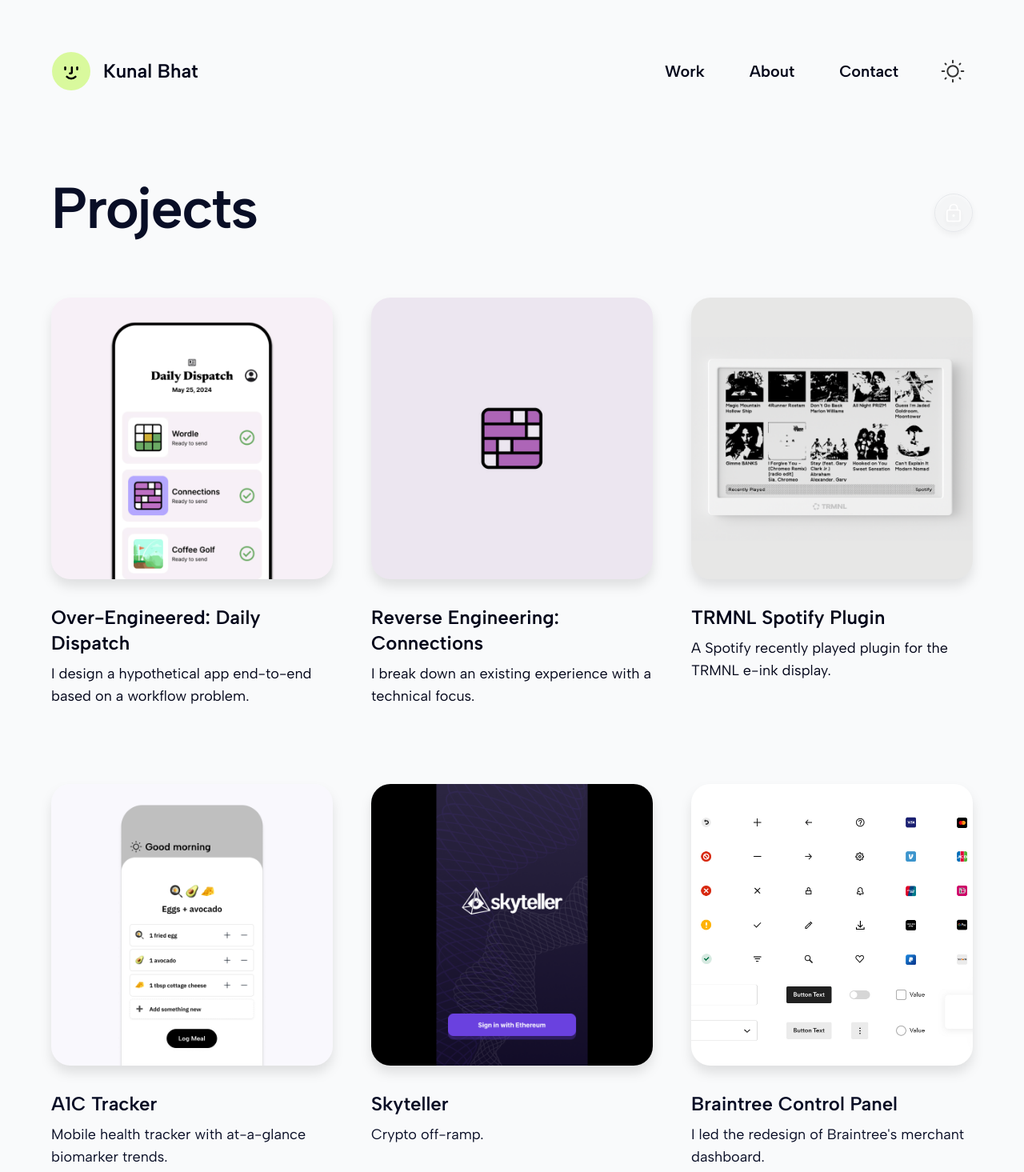
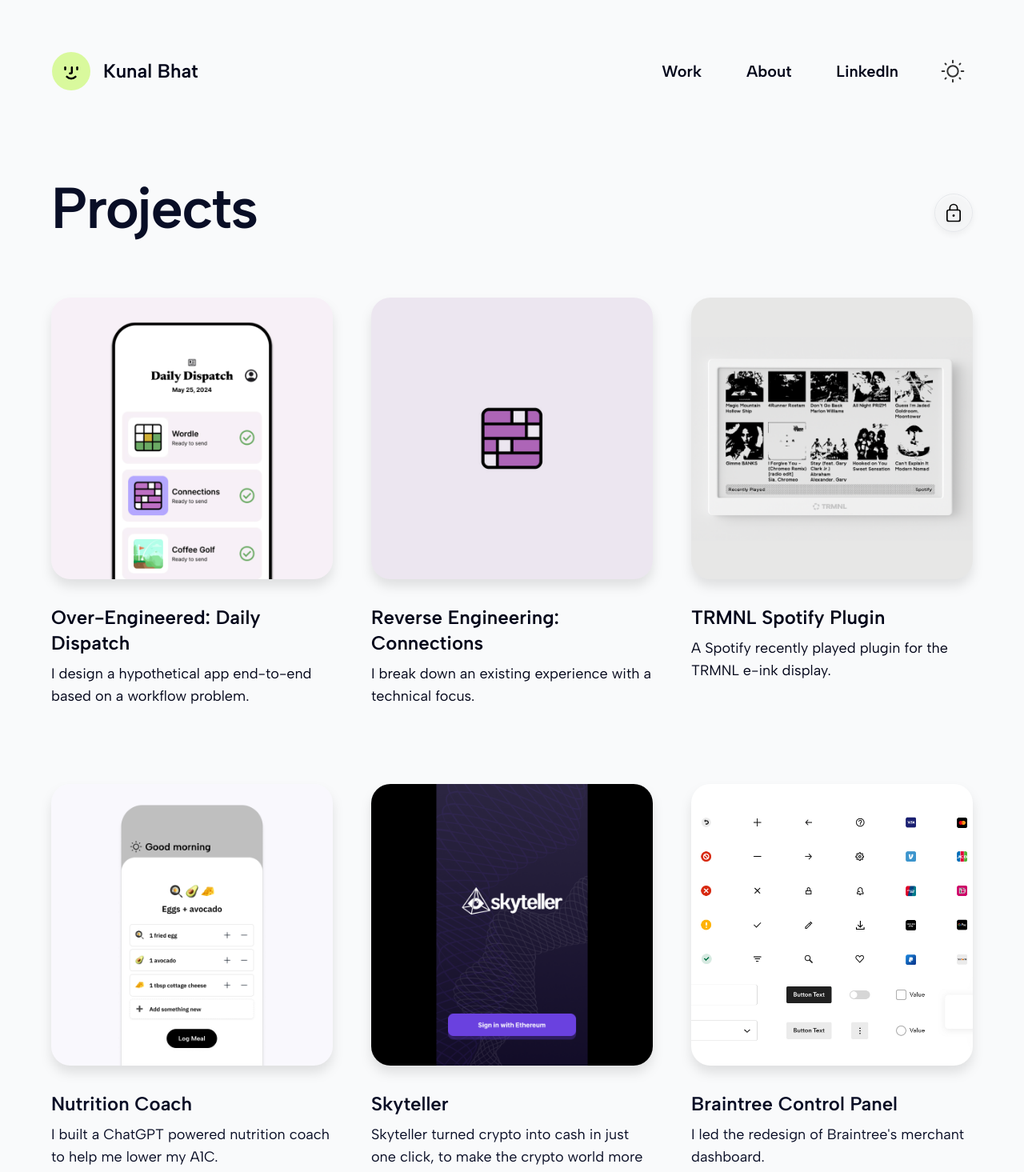
Before and after one commit to kunalbhat/portfolio-2025, a Next.js app: page /work in a window 1280 px wide. Shown: the top 1465 px of the page at 80% size. Built offline with nearby package versions, Linux system fonts and the light colour scheme.

Commit message:
content on work page

```diff
--- a/src/app/work/page.tsx
+++ b/src/app/work/page.tsx
@@ -127,7 +127,7 @@ export default function WorkPage() {
               ref={triggerRef}
               onClick={revealInput}
               disabled={isUnlocked}
-              className="h-12 w-12 rounded-full grid place-items-center border border-(--border) bg-[rgba(255,255,255,0.25)] hover:bg-[rgba(255,255,255,0.4)] transition-colors drop-shadow-md cursor-pointer disabled:cursor-default"
+              className="h-12 w-12 rounded-full grid place-items-center border border-(--border) bg-[rgba(255,255,255,0.25)] hover:bg-[rgba(255,255,255,0.4)] transition-all drop-shadow-md cursor-pointer disabled:cursor-default hover:scale-105"
               aria-label={
                 isUnlocked ? "Portfolio unlocked" : "Enter portfolio password"
               }
@@ -141,7 +141,7 @@ export default function WorkPage() {
                 alt={isUnlocked ? "Unlocked" : "Locked"}
                 width={32}
                 height={32}
-                className="h-7 w-7 invert"
+                className="h-7 w-7 lock-icon"
                 priority
               />
             </button>
@@ -231,9 +231,10 @@ export default function WorkPage() {
               />
             </figure>
             <figcaption>
-              <h4>A1C Tracker</h4>
+              <h4>Nutrition Coach</h4>
               <span>
-                Mobile health tracker with at-a-glance biomarker trends.
+                I built a ChatGPT powered nutrition coach to help me lower my
+                A1C.
               </span>
             </figcaption>
           </div>
@@ -250,7 +251,10 @@ export default function WorkPage() {
             </figure>
             <figcaption>
               <h4>Skyteller</h4>
-              <span>Crypto off-ramp.</span>
+              <span>
+                Skyteller turned crypto into cash in just one click, to make the
+                crypto world more accessible and user-friendly.
+              </span>
             </figcaption>
           </div>
           <div>
--- a/src/app/work/trmnl/page.tsx
+++ b/src/app/work/trmnl/page.tsx
@@ -11,7 +11,6 @@ export default function TrmnlCaseStudyPage() {
       <main className="py-10 md:py-14 min-h-screen">
         <WorkDetailLayout
           title="TMRNL - Spotify “Recently played” Dashboard"
-          tags={["Plugin", "Spotify", "TRMNL"]}
         >
           <figure className="mb-8">
             <Image
--- a/src/components/site-header.tsx
+++ b/src/components/site-header.tsx
@@ -100,7 +100,11 @@ export default function SiteHeader() {
               pointerEvents: "auto",
               transition: {
                 opacity: { duration: 0.35, ease: [0.25, 0.8, 0.35, 1] },
-                y: { from: enterFrom, duration: 0.55, ease: [0.25, 0.8, 0.35, 1] },
+                y: {
+                  from: enterFrom,
+                  duration: 0.55,
+                  ease: [0.25, 0.8, 0.35, 1],
+                },
               },
             }
           : {
@@ -177,7 +181,7 @@ export default function SiteHeader() {
                 href="https://www.linkedin.com/in/kunal-s-bhat/"
                 className="text-xl font-semibold text-(--fg) bg-transparent hover:bg-(--bg-overlay) hover:opacity-90 transition-colors px-3 py-1 rounded-full"
               >
-                Contact
+                LinkedIn
               </a>
               <div>
                 <ThemeToggle />
```
